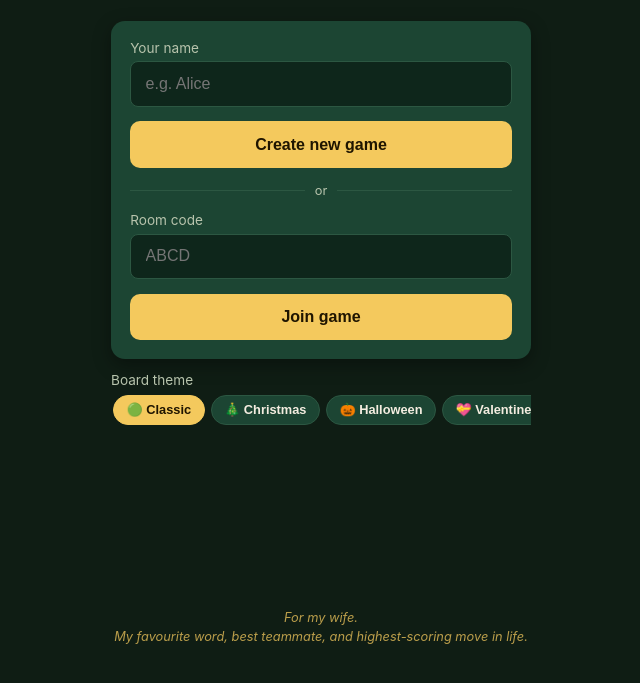
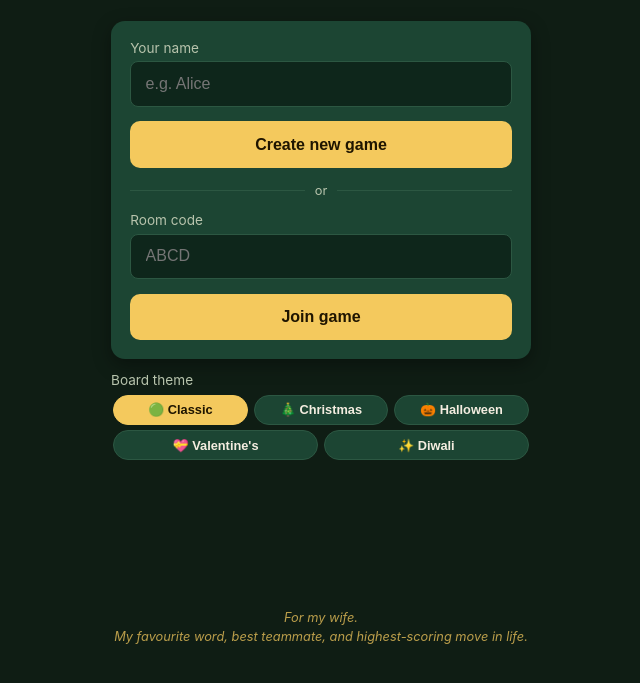
Before and after one commit to ragkap/elbbarcs, a website: page public/index.html in a window 1280 px wide. Shown: the part 117-800 px from the top of the page, without its empty margins (319-959 px from the left). Drawn offline with nearby package versions, Linux system fonts and the light colour scheme.

Commit message:
Wrap theme chips onto multiple rows, drop horizontal scrollbar
The theme picker used overflow-x: auto so chips scrolled horizontally
when they didn't fit; on smaller screens this surfaced an ugly scroll
indicator. Switched to flex-wrap so chips flow onto a second row when
needed and the scrollbar disappears.

Co-Authored-By: Claude Opus 4.7 (1M context) <noreply@anthropic.com>

```diff
--- a/public/themes.css
+++ b/public/themes.css
@@ -154,10 +154,9 @@
 }
 .theme-picker .row {
   display: flex;
+  flex-wrap: wrap;
   gap: 0.35rem;
-  overflow-x: auto;
   padding: 2px;
-  -webkit-overflow-scrolling: touch;
 }
 .theme-chip {
   background: var(--panel);
```
